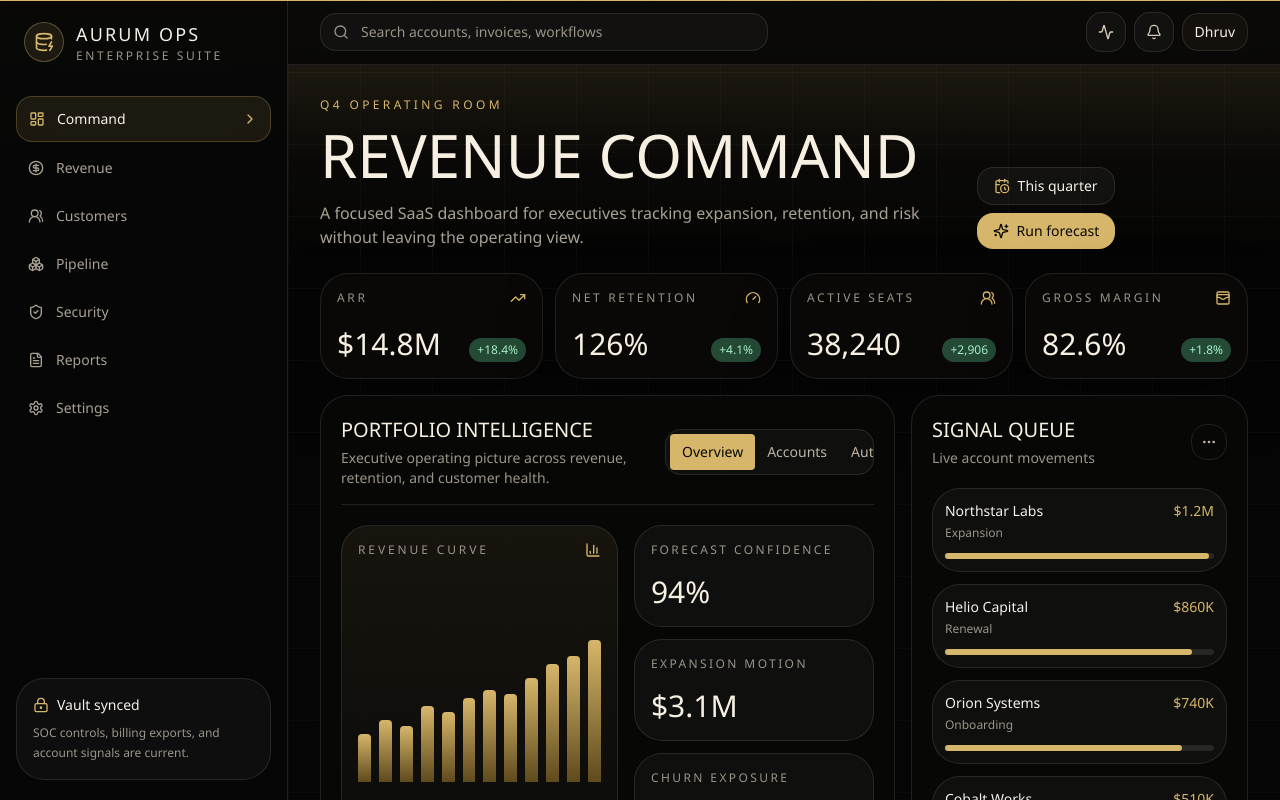
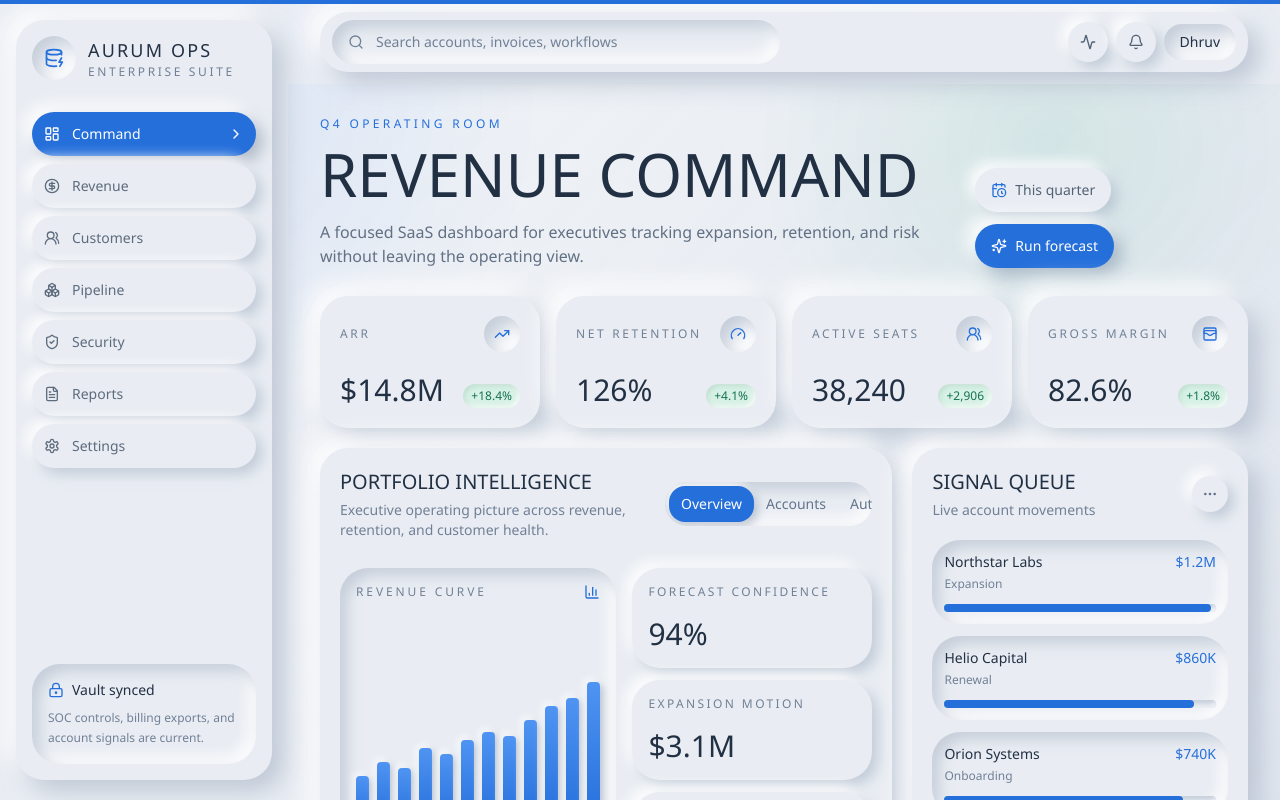
Before and after one commit to DhruvVerseX/Drone-Frontend, a Next.js app: page / in a window 1280 px wide. Shown: the top 800 px of the page. Built offline with nearby package versions, Linux system fonts and the light colour scheme.

Commit message:
feat: implement neumorphic SaaS dashboard layout and components

```diff
--- a/app/layout.tsx
+++ b/app/layout.tsx
@@ -2,9 +2,9 @@ import type { Metadata } from "next";
 import "./globals.css";
 
 export const metadata: Metadata = {
-  title: "Aurum Ops | SaaS Dashboard",
+  title: "Aurum Ops | Neumorphic SaaS Dashboard",
   description:
-    "A dark-luxury SaaS dashboard for revenue, retention, and account intelligence."
+    "A soft neumorphic SaaS dashboard for revenue, retention, and account intelligence."
 };
 
 export default function RootLayout({
--- a/components/dashboard/saas-dashboard.tsx
+++ b/components/dashboard/saas-dashboard.tsx
@@ -64,6 +64,13 @@ const tabCopy: Record<(typeof tabs)[number]["id"], string> = {
   risk: "Security posture, billing anomalies, and churn signals requiring review."
 };
 
+const raised =
+  "bg-[#e9edf3] shadow-[11px_11px_24px_rgba(163,176,194,0.62),-11px_-11px_24px_rgba(255,255,255,0.96)]";
+const pressed =
+  "bg-[#e9edf3] shadow-[inset_7px_7px_14px_rgba(163,176,194,0.5),inset_-7px_-7px_14px_rgba(255,255,255,0.86)]";
+const softButton =
+  "bg-[#e9edf3] shadow-[6px_6px_13px_rgba(163,176,194,0.56),-6px_-6px_13px_rgba(255,255,255,0.94)]";
+
 export function SaasDashboard() {
   const [activeTab, setActiveTab] = useState<(typeof tabs)[number]["id"]>("overview");
   const reduced = useReducedMotion();
@@ -71,57 +78,59 @@ export function SaasDashboard() {
   const progress = useSpring(scrollYProgress, { stiffness: 150, damping: 26, mass: 0.25 });
 
   return (
-    <main className="min-h-screen bg-[#050505] text-[#f5f0e8]">
+    <main className="min-h-screen bg-[#e9edf3] text-[#223044]">
       <motion.div
         style={{ scaleX: progress }}
-        className="fixed left-0 right-0 top-0 z-50 h-px origin-left bg-[#d6b66a]"
+        className="fixed left-0 right-0 top-0 z-50 h-1 origin-left bg-[#256fdb]"
       />
 
-      <div className="pointer-events-none fixed inset-0 opacity-80">
-        <div className="absolute inset-0 bg-[linear-gradient(180deg,rgba(214,182,106,0.09),transparent_34%),linear-gradient(90deg,rgba(255,255,255,0.035)_1px,transparent_1px),linear-gradient(180deg,rgba(255,255,255,0.035)_1px,transparent_1px)] bg-[size:100%_100%,72px_72px,72px_72px]" />
-        <div className="absolute inset-x-0 top-0 h-40 bg-[linear-gradient(180deg,rgba(214,182,106,0.14),transparent)]" />
+      <div className="pointer-events-none fixed inset-0">
+        <div className="absolute inset-0 bg-[radial-gradient(circle_at_14%_12%,rgba(37,111,219,0.12),transparent_28%),radial-gradient(circle_at_82%_18%,rgba(19,156,111,0.1),transparent_24%),linear-gradient(135deg,rgba(255,255,255,0.55),rgba(211,219,231,0.45))]" />
       </div>
 
       <div className="relative flex min-h-screen">
-        <aside className="fixed inset-y-0 left-0 z-40 hidden w-72 border-r border-white/10 bg-[#070707]/92 px-4 py-5 backdrop-blur-xl lg:block">
-          <div className="flex h-full flex-col">
-            <div className="flex items-center gap-3 px-2">
-              <div className="grid h-10 w-10 place-items-center rounded-lg border border-[#d6b66a]/35 bg-[#d6b66a]/10">
-                <DatabaseZap className="h-5 w-5 text-[#d6b66a]" />
+        <aside className="fixed inset-y-0 left-0 z-40 hidden w-72 bg-[#e9edf3] px-4 py-5 lg:block">
+          <div className={cn("flex h-full flex-col rounded-lg p-4", raised)}>
+            <div className="flex items-center gap-3">
+              <div className={cn("grid h-11 w-11 place-items-center rounded-lg text-[#256fdb]", pressed)}>
+                <DatabaseZap className="h-5 w-5" />
               </div>
               <div>
-                <p className="font-[var(--font-display)] text-lg uppercase tracking-[0.12em]">Aurum Ops</p>
-                <p className="text-xs uppercase tracking-[0.22em] text-[#9b9488]">Enterprise Suite</p>
+                <p className="font-[var(--font-display)] text-lg uppercase tracking-[0.12em] text-[#223044]">
+                  Aurum Ops
+                </p>
+                <p className="text-xs uppercase tracking-[0.22em] text-[#718096]">Enterprise Suite</p>
               </div>
             </div>
 
-            <nav aria-label="Primary" className="mt-8 space-y-1">
+            <nav aria-label="Primary" className="mt-8 space-y-2">
               {navItems.map((item) => {
                 const Icon = item.icon;
                 return (
                   <button
                     key={item.label}
                     className={cn(
-                      "group flex w-full items-center gap-3 rounded-md px-3 py-3 text-sm text-[#a9a194] transition",
+                      "group flex w-full items-center gap-3 rounded-lg px-3 py-3 text-sm transition",
                       item.active
-                        ? "border border-[#d6b66a]/25 bg-[#d6b66a]/10 text-[#f5f0e8]"
-                        : "hover:bg-white/[0.045] hover:text-[#f5f0e8]"
+                        ? "bg-[#256fdb] text-white shadow-[7px_7px_15px_rgba(124,139,160,0.5),-7px_-7px_15px_rgba(255,255,255,0.95)]"
+                        : "text-[#5d6b7d] hover:text-[#223044]",
+                      !item.active && softButton
                     )}
                   >
-                    <Icon className={cn("h-4 w-4", item.active && "text-[#d6b66a]")} />
+                    <Icon className="h-4 w-4" />
                     <span>{item.label}</span>
-                    {item.active ? <ChevronRight className="ml-auto h-4 w-4 text-[#d6b66a]" /> : null}
+                    {item.active ? <ChevronRight className="ml-auto h-4 w-4" /> : null}
                   </button>
                 );
               })}
             </nav>
 
-            <div className="mt-auto rounded-lg border border-white/10 bg-white/[0.035] p-4">
-              <div className="flex items-center gap-2 text-sm text-[#f5f0e8]">
-                <LockKeyhole className="h-4 w-4 text-[#d6b66a]" />
+            <div className={cn("mt-auto rounded-lg p-4", pressed)}>
+              <div className="flex items-center gap-2 text-sm font-medium text-[#223044]">
+                <LockKeyhole className="h-4 w-4 text-[#256fdb]" />
                 Vault synced
               </div>
-              <p className="mt-2 text-xs leading-5 text-[#9b9488]">
+              <p className="mt-2 text-xs leading-5 text-[#718096]">
                 SOC controls, billing exports, and account signals are current.
               </p>
             </div>
@@ -129,33 +138,33 @@ export function SaasDashboard() {
         </aside>
 
         <section className="w-full lg:pl-72">
-          <header className="sticky top-0 z-30 border-b border-white/10 bg-[#050505]/82 px-4 py-3 backdrop-blur-xl sm:px-6 lg:px-8">
-            <div className="flex items-center justify-between gap-4">
+          <header className="sticky top-0 z-30 bg-[#e9edf3]/82 px-4 py-3 backdrop-blur-xl sm:px-6 lg:px-8">
+            <div className={cn("flex items-center justify-between gap-4 rounded-lg px-3 py-2", raised)}>
               <div className="flex min-w-0 items-center gap-3 lg:hidden">
-                <div className="grid h-10 w-10 place-items-center rounded-lg border border-[#d6b66a]/35 bg-[#d6b66a]/10">
-                  <DatabaseZap className="h-5 w-5 text-[#d6b66a]" />
+                <div className={cn("grid h-10 w-10 place-items-center rounded-lg text-[#256fdb]", pressed)}>
+                  <DatabaseZap className="h-5 w-5" />
                 </div>
                 <div className="min-w-0">
                   <p className="truncate font-[var(--font-display)] text-base uppercase tracking-[0.12em]">
                     Aurum Ops
                   </p>
-                  <p className="text-xs uppercase tracking-[0.18em] text-[#9b9488]">Command</p>
+                  <p className="text-xs uppercase tracking-[0.18em] text-[#718096]">Command</p>
                 </div>
               </div>
 
-              <label className="hidden min-w-80 max-w-md flex-1 items-center gap-3 rounded-md border border-white/10 bg-white/[0.035] px-3 py-2 text-sm text-[#9b9488] lg:flex">
+              <label className={cn("hidden min-w-80 max-w-md flex-1 items-center gap-3 rounded-lg px-4 py-3 text-sm text-[#718096] lg:flex", pressed)}>
                 <Search className="h-4 w-4" />
                 <span>Search accounts, invoices, workflows</span>
               </label>
 
               <div className="ml-auto flex items-center gap-2">
-                <button aria-label="Open activity" className="grid h-10 w-10 place-items-center rounded-md border border-white/10 bg-white/[0.035] text-[#d8cbb7] transition hover:border-[#d6b66a]/35 hover:text-[#f5f0e8]">
+                <button aria-label="Open activity" className={cn("grid h-10 w-10 place-items-center rounded-lg text-[#526174] transition hover:text-[#256fdb]", softButton)}>
                   <Activity className="h-4 w-4" />
                 </button>
-                <button aria-label="Open notifications" className="grid h-10 w-10 place-items-center rounded-md border border-white/10 bg-white/[0.035] text-[#d8cbb7] transition hover:border-[#d6b66a]/35 hover:text-[#f5f0e8]">
+                <button aria-label="Open notifications" className={cn("grid h-10 w-10 place-items-center rounded-lg text-[#526174] transition hover:text-[#256fdb]", softButton)}>
                   <Bell className="h-4 w-4" />
                 </button>
-                <div className="hidden rounded-md border border-white/10 bg-[#14110d] px-3 py-2 text-sm text-[#f5f0e8] sm:block">
+                <div className={cn("hidden rounded-lg px-4 py-2 text-sm font-medium text-[#223044] sm:block", pressed)}>
                   Dhruv
                 </div>
               </div>
@@ -171,27 +180,27 @@ export function SaasDashboard() {
             >
               <div className="flex flex-col gap-4 md:flex-row md:items-end md:justify-between">
                 <div>
-                  <p className="text-xs uppercase tracking-[0.28em] text-[#d6b66a]">Q4 operating room</p>
-                  <h1 className="mt-3 font-[var(--font-display)] text-4xl uppercase leading-none tracking-normal text-[#f7f0e2] sm:text-5xl lg:text-6xl">
+                  <p className="text-xs uppercase tracking-[0.28em] text-[#256fdb]">Q4 operating room</p>
+                  <h1 className="mt-3 font-[var(--font-display)] text-4xl uppercase leading-none tracking-normal text-[#223044] sm:text-5xl lg:text-6xl">
                     Revenue command
                   </h1>
-                  <p className="mt-4 max-w-2xl text-sm leading-6 text-[#a9a194] sm:text-base">
+                  <p className="mt-4 max-w-2xl text-sm leading-6 text-[#627084] sm:text-base">
                     A focused SaaS dashboard for executives tracking expansion, retention, and risk without leaving the operating view.
                   </p>
                 </div>
-                <div className="flex flex-wrap gap-2">
-                  <button className="inline-flex items-center gap-2 rounded-md border border-white/10 bg-white/[0.045] px-4 py-2 text-sm text-[#f5f0e8] transition hover:border-[#d6b66a]/35">
-                    <CalendarClock className="h-4 w-4 text-[#d6b66a]" />
+                <div className="flex flex-wrap gap-3">
+                  <button className={cn("inline-flex items-center gap-2 rounded-lg px-4 py-3 text-sm font-medium text-[#526174] transition hover:text-[#223044]", softButton)}>
+                    <CalendarClock className="h-4 w-4 text-[#256fdb]" />
                     This quarter
                   </button>
-                  <button className="inline-flex items-center gap-2 rounded-md bg-[#d6b66a] px-4 py-2 text-sm font-medium text-[#080704] transition hover:bg-[#ebca7d]">
+                  <button className="inline-flex items-center gap-2 rounded-lg bg-[#256fdb] px-4 py-3 text-sm font-medium text-white shadow-[8px_8px_17px_rgba(126,143,166,0.55),-8px_-8px_17px_rgba(255,255,255,0.96)] transition hover:bg-[#1f62c2]">
                     <Sparkles className="h-4 w-4" />
                     Run forecast
                   </button>
                 </div>
               </div>
 
-              <div className="mt-6 grid gap-3 sm:grid-cols-2 xl:grid-cols-4">
+              <div className="mt-7 grid gap-4 sm:grid-cols-2 xl:grid-cols-4">
                 {metrics.map((metric, index) => {
                   const Icon = metric.icon;
                   return (
@@ -200,31 +209,35 @@ export function SaasDashboard() {
                       initial={{ opacity: 0, y: reduced ? 0 : 14 }}
                       animate={{ opacity: 1, y: 0 }}
                       transition={{ duration: 0.35, delay: reduced ? 0 : index * 0.06 }}
-                      className="rounded-lg border border-white/10 bg-[#0b0a08]/86 p-4 shadow-[0_24px_60px_rgba(0,0,0,0.32)]"
+                      className={cn("rounded-lg p-5", raised)}
                     >
                       <div className="flex items-center justify-between">
-                        <span className="text-xs uppercase tracking-[0.22em] text-[#9b9488]">{metric.label}</span>
-                        <Icon className="h-4 w-4 text-[#d6b66a]" />
+                        <span className="text-xs uppercase tracking-[0.22em] text-[#718096]">{metric.label}</span>
+                        <span className={cn("grid h-9 w-9 place-items-center rounded-lg text-[#256fdb]", pressed)}>
+                          <Icon className="h-4 w-4" />
+                        </span>
                       </div>
                       <div className="mt-5 flex items-end justify-between gap-3">
-                        <strong className="font-[var(--font-display)] text-3xl font-normal text-[#f7f0e2]">{metric.value}</strong>
-                        <span className="rounded-md bg-[#244a36] px-2 py-1 text-xs text-[#a8f0c6]">{metric.delta}</span>
+                        <strong className="font-[var(--font-display)] text-3xl font-normal text-[#223044]">{metric.value}</strong>
+                        <span className="rounded-md bg-[#d7f1e6] px-2 py-1 text-xs font-medium text-[#16724f] shadow-[inset_2px_2px_5px_rgba(107,149,127,0.2),inset_-2px_-2px_5px_rgba(255,255,255,0.8)]">
+                          {metric.delta}
+                        </span>
                       </div>
                     </motion.article>
                   );
                 })}
               </div>
 
-              <div className="mt-4 grid gap-4 xl:grid-cols-[1.45fr_0.85fr]">
-                <section className="rounded-lg border border-white/10 bg-[#080807]/90 p-4 sm:p-5">
-                  <div className="flex flex-col gap-4 border-b border-white/10 pb-4 md:flex-row md:items-center md:justify-between">
+              <div className="mt-5 grid gap-5 xl:grid-cols-[1.45fr_0.85fr]">
+                <section className={cn("rounded-lg p-4 sm:p-5", raised)}>
+                  <div className="flex flex-col gap-4 pb-4 md:flex-row md:items-center md:justify-between">
                     <div>
-                      <h2 className="font-[var(--font-display)] text-xl uppercase tracking-normal text-[#f7f0e2]">
+                      <h2 className="font-[var(--font-display)] text-xl uppercase tracking-normal text-[#223044]">
                         Portfolio intelligence
                       </h2>
-                      <p className="mt-1 text-sm text-[#9b9488]">{tabCopy[activeTab]}</p>
+                      <p className="mt-1 text-sm text-[#718096]">{tabCopy[activeTab]}</p>
                     </div>
-                    <div role="tablist" aria-label="Portfolio views" className="flex overflow-x-auto rounded-md border border-white/10 bg-white/[0.035] p-1">
+                    <div role="tablist" aria-label="Portfolio views" className={cn("flex overflow-x-auto rounded-lg p-1", pressed)}>
                       {tabs.map((tab) => (
                         <button
                           key={tab.id}
@@ -235,14 +248,14 @@ export function SaasDashboard() {
                           tabIndex={activeTab === tab.id ? 0 : -1}
                           onClick={() => setActiveTab(tab.id)}
                           className={cn(
-                            "relative whitespace-nowrap rounded px-3 py-2 text-sm transition focus:outline-none focus:ring-2 focus:ring-[#d6b66a]/60",
-                            activeTab === tab.id ? "text-[#080704]" : "text-[#bdb3a4] hover:text-[#f5f0e8]"
+                            "relative whitespace-nowrap rounded-md px-3 py-2 text-sm transition focus:outline-none focus:ring-2 focus:ring-[#256fdb]/40",
+                            activeTab === tab.id ? "text-white" : "text-[#64748b] hover:text-[#223044]"
                           )}
                         >
                           {activeTab === tab.id ? (
                             <motion.span
                               layoutId="active-dashboard-tab"
-                              className="absolute inset-0 rounded bg-[#d6b66a]"
+                              className="absolute inset-0 rounded-md bg-[#256fdb] shadow-[4px_4px_9px_rgba(124,139,160,0.42),-4px_-4px_9px_rgba(255,255,255,0.86)]"
                               transition={{ duration: 0.2 }}
                             />
                           ) : null}
@@ -256,13 +269,13 @@ export function SaasDashboard() {
                     id={`${activeTab}-panel`}
                     role="tabpanel"
                     aria-labelledby={`${activeTab}-tab`}
-                    className="pt-5"
+                    className="pt-3"
                   >
                     <div className="grid gap-4 lg:grid-cols-[1fr_15rem]">
-                      <div className="min-h-72 rounded-lg border border-white/10 bg-[linear-gradient(180deg,rgba(214,182,106,0.08),rgba(255,255,255,0.02))] p-4">
+                      <div className={cn("min-h-72 rounded-lg p-4", pressed)}>
                         <div className="flex items-center justify-between">
-                          <p className="text-xs uppercase tracking-[0.24em] text-[#9b9488]">Revenue curve</p>
-                          <BarChart3 className="h-4 w-4 text-[#d6b66a]" />
+                          <p className="text-xs uppercase tracking-[0.24em] text-[#718096]">Revenue curve</p>
+                          <BarChart3 className="h-4 w-4 text-[#256fdb]" />
                         </div>
                         <div className="mt-8 flex h-48 items-end gap-2">
                           {[48, 62, 56, 76, 70, 84, 92, 88, 104, 118, 126, 142].map((height, index) => (
@@ -271,11 +284,11 @@ export function SaasDashboard() {
                               initial={{ height: 8 }}
                               animate={{ height }}
                               transition={{ duration: 0.55, delay: reduced ? 0 : index * 0.035 }}
-                              className="flex-1 rounded-t bg-[linear-gradient(180deg,#d6b66a,#5f4a1d)]"
+                              className="flex-1 rounded-t bg-[linear-gradient(180deg,#4f94f2,#256fdb)] shadow-[3px_3px_7px_rgba(125,142,166,0.45),-3px_-3px_7px_rgba(255,255,255,0.72)]"
                             />
                           ))}
                         </div>
-                        <div className="mt-5 flex items-center justify-between text-xs uppercase tracking-[0.2em] text-[#766f65]">
+                        <div className="mt-5 flex items-center justify-between text-xs uppercase tracking-[0.2em] text-[#8a97a8]">
                           <span>Jan</span>
                           <span>Apr</span>
                           <span>Jul</span>
@@ -285,9 +298,9 @@ export function SaasDashboard() {
 
                       <div className="grid gap-3">
                         {["Forecast confidence", "Expansion motion", "Churn exposure"].map((label, index) => (
-                          <div key={label} className="rounded-lg border border-white/10 bg-white/[0.035] p-4">
-                            <p className="text-xs uppercase tracking-[0.2em] text-[#9b9488]">{label}</p>
-                            <p className="mt-4 font-[var(--font-display)] text-3xl text-[#f7f0e2]">
+                          <div key={label} className={cn("rounded-lg p-4", softButton)}>
+                            <p className="text-xs uppercase tracking-[0.2em] text-[#718096]">{label}</p>
+                            <p className="mt-4 font-[var(--font-display)] text-3xl text-[#223044]">
                               {["94%", "$3.1M", "4.8%"][index]}
                             </p>
                           </div>
@@ -297,29 +310,29 @@ export function SaasDashboard() {
                   </div>
                 </section>
 
-                <aside className="rounded-lg border border-white/10 bg-[#080807]/90 p-4 sm:p-5">
+                <aside className={cn("rounded-lg p-4 sm:p-5", raised)}>
                   <div className="flex items-center justify-between">
                     <div>
-                      <h2 className="font-[var(--font-display)] text-xl uppercase text-[#f7f0e2]">Signal queue</h2>
-                      <p className="mt-1 text-sm text-[#9b9488]">Live account movements</p>
+                      <h2 className="font-[var(--font-display)] text-xl uppercase text-[#223044]">Signal queue</h2>
+                      <p className="mt-1 text-sm text-[#718096]">Live account movements</p>
                     </div>
-                    <button aria-label="More signal options" className="grid h-9 w-9 place-items-center rounded-md border border-white/10 text-[#bdb3a4]">
+                    <button aria-label="More signal options" className={cn("grid h-9 w-9 place-items-center rounded-lg text-[#64748b]", softButton)}>
                       <MoreHorizontal className="h-4 w-4" />
                     </button>
                   </div>
 
                   <div className="mt-5 space-y-3">
                     {accountRows.map(([name, value, stage, score]) => (
-                      <div key={name} className="rounded-lg border border-white/10 bg-white/[0.035] p-3">
+                      <div key={name} className={cn("rounded-lg p-3", pressed)}>
                         <div className="flex items-start justify-between gap-3">
                           <div>
-                            <p className="text-sm font-medium text-[#f5f0e8]">{name}</p>
-                            <p className="mt-1 text-xs text-[#9b9488]">{stage}</p>
+                            <p className="text-sm font-medium text-[#223044]">{name}</p>
+                            <p className="mt-1 text-xs text-[#718096]">{stage}</p>
                           </div>
-                          <span className="text-sm text-[#d6b66a]">{value}</span>
+                          <span className="text-sm font-medium text-[#256fdb]">{value}</span>
                         </div>
-                        <div className="mt-3 h-1.5 rounded-full bg-white/10">
-                          <div className="h-full rounded-full bg-[#d6b66a]" style={{ width: `${score}%` }} />
+                        <div className="mt-3 h-2 rounded-full bg-[#dbe2eb] shadow-[inset_2px_2px_5px_rgba(141,156,178,0.38),inset_-2px_-2px_5px_rgba(255,255,255,0.82)]">
+                          <div className="h-full rounded-full bg-[#256fdb]" style={{ width: `${score}%` }} />
                         </div>
                       </div>
                     ))}
```
